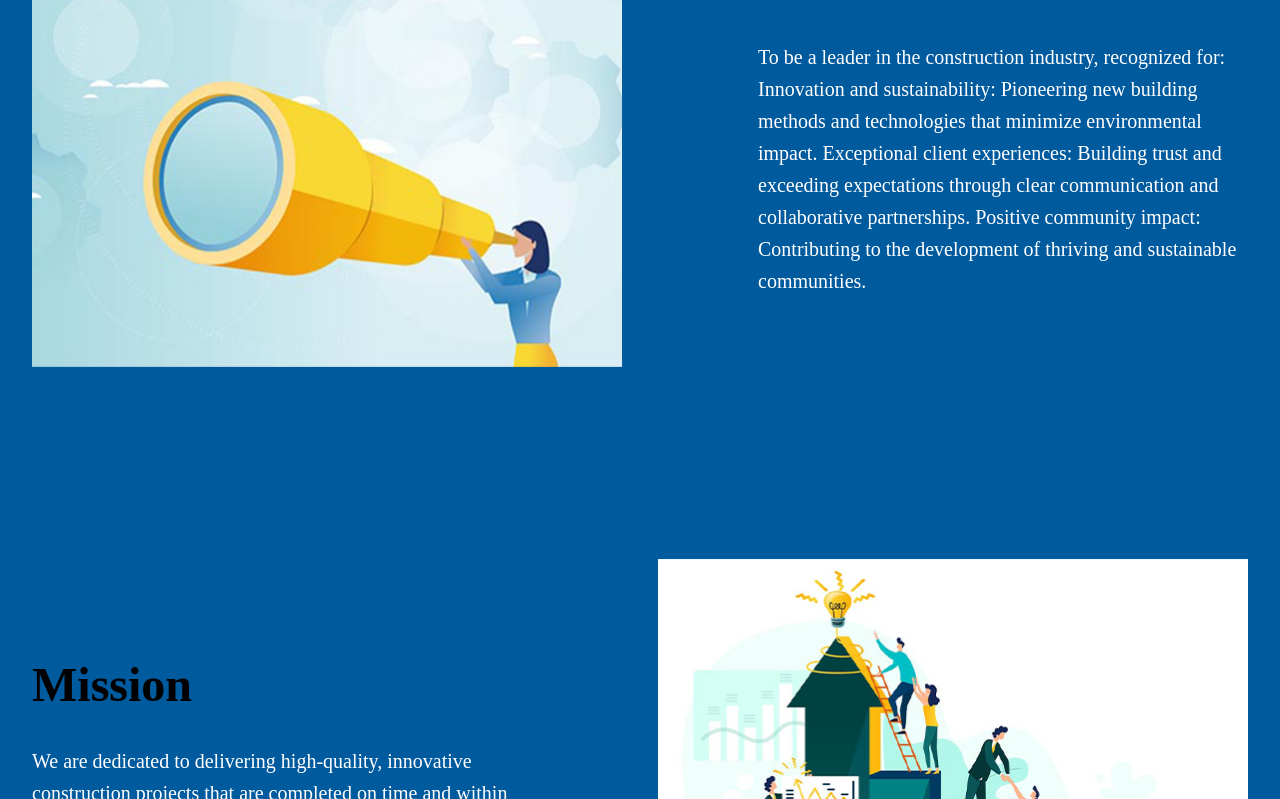
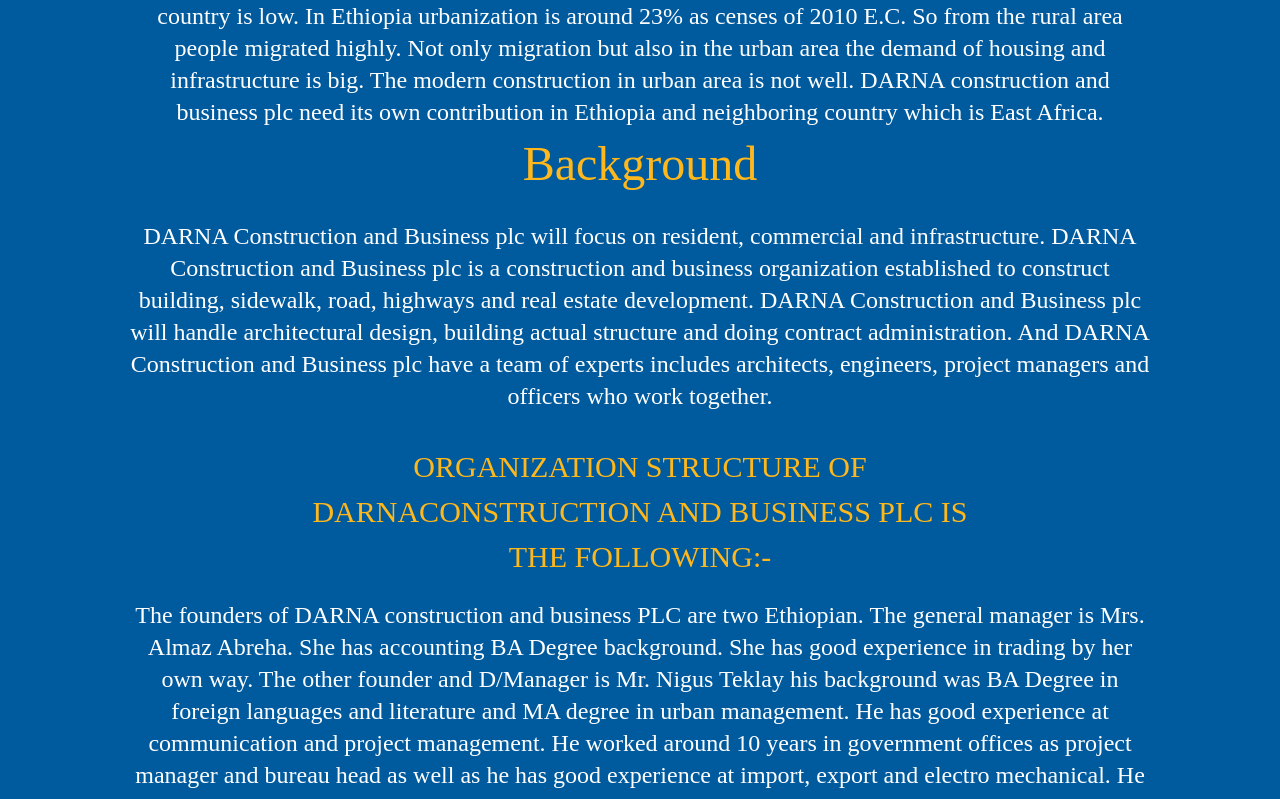
Before and after one commit to Mulubrhan1511/Constaraction, a React (Vite) app in the folder front/: page / in a window 1280 px wide. Shown: the part 1361-2160 px from the top of the page. Built offline with nearby package versions, Linux system fonts and the light colour scheme.

Commit message:
done with some tasks

```diff
--- a/front/src/components/Pages/About.jsx
+++ b/front/src/components/Pages/About.jsx
@@ -11,9 +11,64 @@
             class="max-w-2xl mx-auto text-center font-manrope font-bold text-4xl  text-gray-900 mb-5 md:text-5xl md:leading-normal">
             About <span class="text-blue-400">Darna capital </span>
         </h1>
-        <p class="max-w-sm mx-auto text-center text-base font-normal leading-7 text-gray-500 mb-9">DARNA specializes in a
-            wide range of construction projects, including residential, commercial, and industrial developments. The company is known for its commitment to
-            quality, safety, and innovation, consistently delivering projects that exceed client expectations.</p>
+        <p class="max-w-5xl mx-auto text-center text-base lg:text-2xl font-normal leading-7 text-gray-500 mb-9 ">DARNA Construction
+        DARNA Construction and Business PLC was established at 2024 GC at Mekelle city, Tigray regional state, Ethiopia.
+        It is a private limited company that involves general construction works like building commercial and residential
+        construction, road and dam construction, site work and finishing works. DARNA Construction and Business plc will
+        targets in the near future fully involve in Real Estate development. DARNA Construction and Business plc believe
+        the most company which makes a difference in construction and real estate development bulk construction, best quality
+         construction and safety construction for the clients. DARNA will use modern technology, very qualified professionals and
+          satisfied clients in East Africa.
+          <br/>
+          <br/>
+
+          In addition DARNA involve in business like import construction materials and industries raw materials as well as it
+           will supply construction materials in local market integrated with local manufacturers.
+           <br/>
+           <br/>
+           DARNA construction and business plc use 500,000 birr for startup finance. This finance is very small but it expected
+            the founders experience and connection as well as it involve very capable engineers in the company.
+DARNA construction and business plc will focus urbanization of the country and its neighbor country is low. In Ethiopia urbanization
+ is around 23% as censes of 2010 E.C. So from the rural area people migrated highly. Not only migration but also in the urban area the
+ demand of housing and infrastructure is big. The modern construction in urban area is not well. DARNA construction and business
+ plc need its own contribution in Ethiopia and neighboring country which is East Africa.
+        <h1
+         class="max-w-2xl mx-auto text-center font-manrope  text-4xl  text-gray-900 mb-5 md:text-5xl md:leading-normal">
+            Background
+        </h1>
+
+ DARNA Construction and Business plc will focus on resident, commercial and infrastructure. DARNA Construction and
+ Business plc is a construction and business organization established to construct building, sidewalk, road, highways
+  and real estate development.
+DARNA Construction and Business plc will handle architectural design, building actual structure and doing contract administration.
+And DARNA Construction and Business plc have a team of experts includes architects, engineers, project managers and officers who work
+together.
+<br/>
+<br/>
+
+<h1
+         class="max-w-2xl mx-auto text-center font-manrope  text-2xl  text-gray-900 mb-5 md:text-3xl md:leading-normal">
+            ORGANIZATION STRUCTURE OF DARNACONSTRUCTION AND BUSINESS PLC IS THE FOLLOWING:-
+
+        </h1>
+        The founders of DARNA construction and business PLC are two Ethiopian. The general manager is Mrs.
+        Almaz Abreha. She has accounting BA Degree background. She has good
+        experience in trading by her own way. The other founder and D/Manager
+         is Mr. Nigus Teklay his background was BA Degree in foreign
+         languages and literature and MA degree in urban management. He has
+          good experience at communication and project management. He worked
+          around 10 years in government offices as project manager and bureau
+           head as well as he has  good experience at import, export and
+           electro mechanical. He worked in two private companies as general
+            manager. So the founders have good experience in construction,
+             logistics, import, export and communication. DARNA will have a
+              chance to support by good experienced young founders.
+              The founders are around 5 year in their own business and
+               accessing business.
+
+
+</p>
+
     </div>
 </section>
 <section class="py-14 lg:py-24 relative">
```
